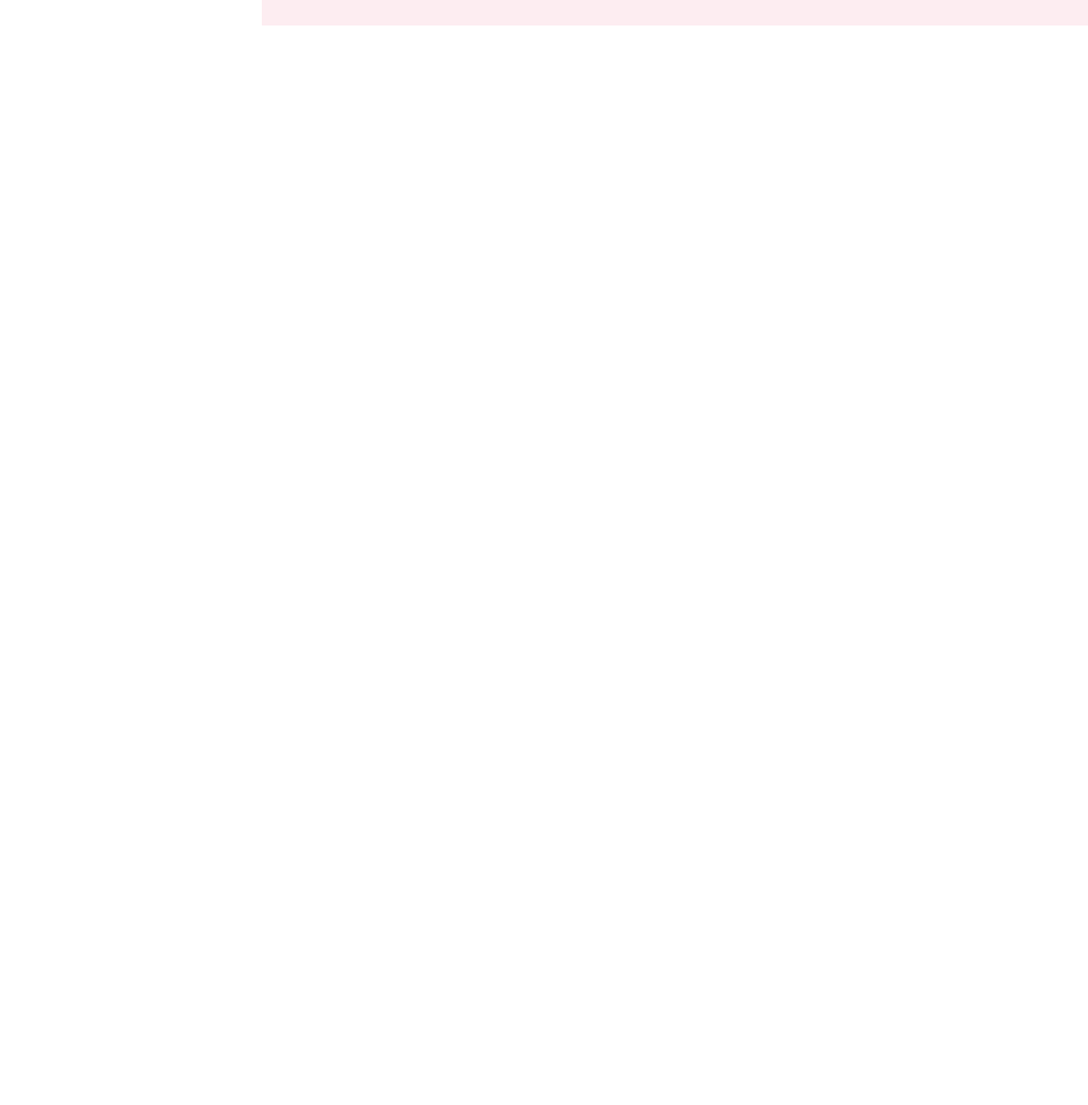
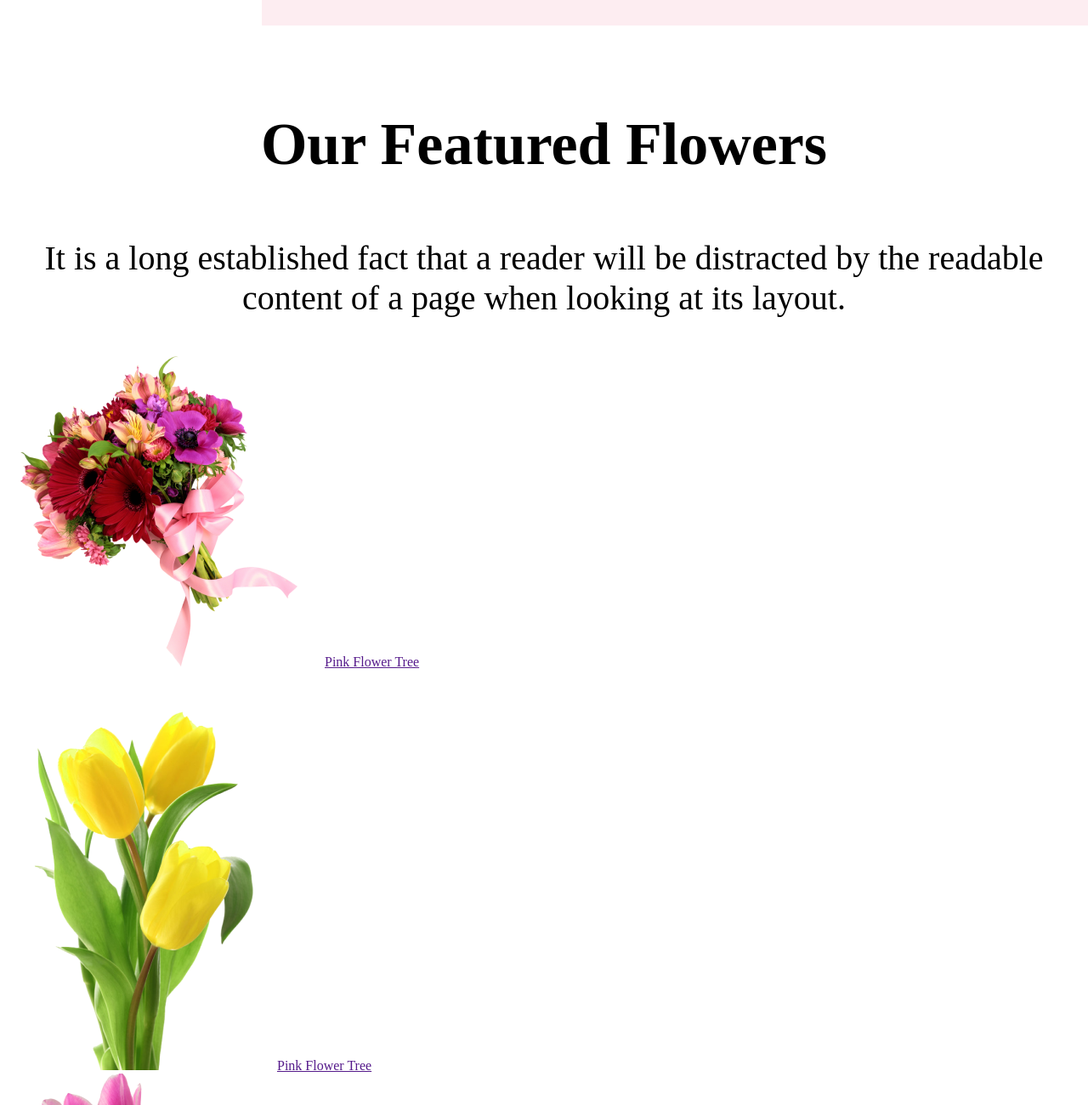
Before and after one commit to shimul950/flower-shop, a plain HTML site: page index.html in a window 1280 px wide. Shown: the part 1120-2420 px from the top of the page at 85% size. Before the commit the page ends 1250 px from the top, so only its background shows below. Drawn offline with Linux system fonts and the light colour scheme.

Commit message:
added section

```diff
--- a/index.html
+++ b/index.html
@@ -21,6 +21,27 @@
     </header>
 
     <main>
+        <section class="first-section">
+            <h3 class="first-title">Our Featured Flowers</h3>
+            <p class="first-description">It is a long established fact that a reader will be distracted by the readable content of a page when looking at its layout.</p>
+
+        </section>
+        <section class="items">
+            <div>
+                <div class="item">
+                    <img src="images/pngwing 5.png" alt="">
+                    <a class="flower-item" href="">Pink Flower Tree</a>
+                </div>
+                <div class="item">
+                    <img src="images/pngwing 7.png" alt="">
+                    <a class="flower-item" href="">Pink Flower Tree</a>
+                </div>
+                <div class="item">
+                    <img src="images/pngwing 6.png" alt="">
+                    <a class="flower-item" href="">Pink Flower Tree</a>
+                </div>
+            </div>
+        </section>
 
 
 
--- a/style/flower.css
+++ b/style/flower.css
@@ -16,8 +16,8 @@
 
 .header-description {
     color: #272727;
-    font-size: 30px;
-    line-height: 30px;
+    font-size: 35px;
+
     margin: 0px 400px 0px;
     border-top: 0;
 
@@ -32,6 +32,7 @@
     border-radius: 8px;
     background: #E55473;
     margin: 50px 395px 0px;
+    font-size: 40px;
 }
 
 header {
@@ -48,6 +49,25 @@ header {
     width: 935px;
     height: 1050px;
 
+}
+
+.first-title {
+    font-size: 70px;
+
 
 
 }
+
+.first-description {
+    font-size: 40px;
+
+}
+
+.first-section {
+    text-align: center;
+    gap: 10px;
+
+
+}
+
+/* featured section style */
```
